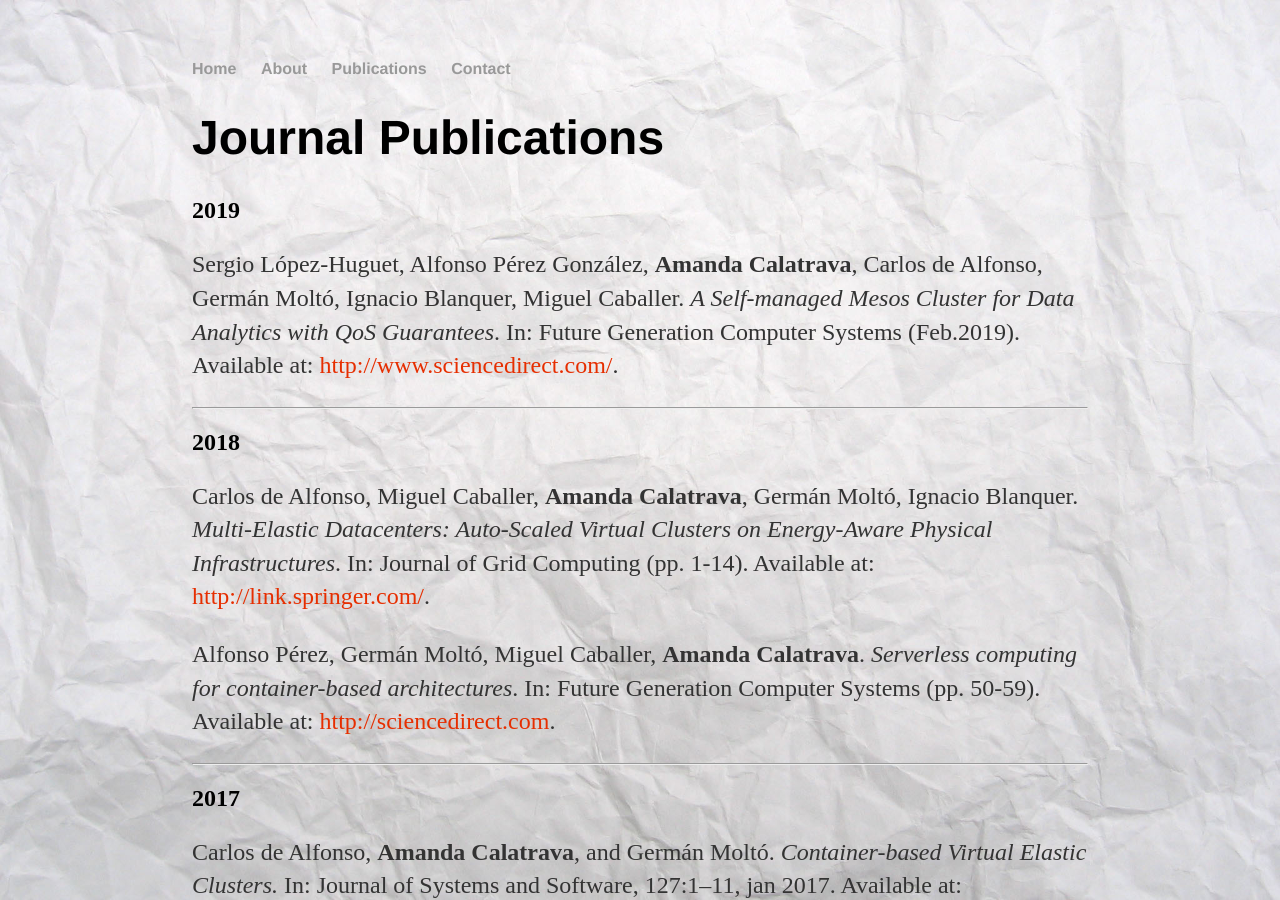
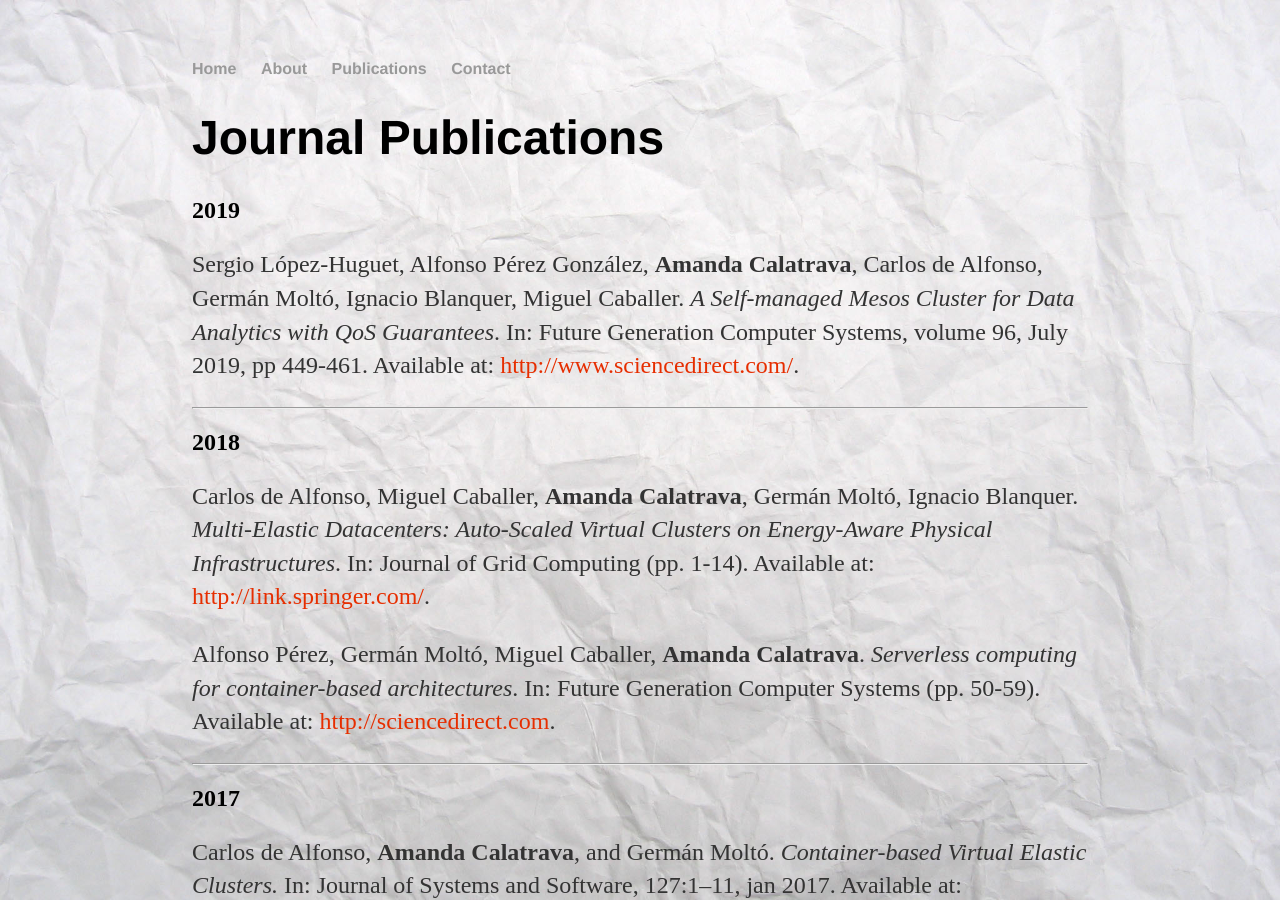
Before and after one commit to amcaar/amcaar.github.io, a Jekyll site: the page built from cv/index.html, in a window 1280 px wide and 900 px high. Built offline with Jekyll 4.4.1, drawn with Linux system fonts in a browser that asks for light colours.

Commit message:
Update index.html

```diff
--- a/cv/index.html
+++ b/cv/index.html
@@ -10,7 +10,7 @@ title: Publications of Amanda Calatrava
 		<h2>2019</h2>
 		<p>Sergio López-Huguet, Alfonso Pérez González, <strong>Amanda Calatrava</strong>, Carlos de Alfonso, Germán Moltó, Ignacio Blanquer, Miguel Caballer.
 			<em>A Self-managed Mesos Cluster for Data Analytics with QoS Guarantees</em>.
-			In: Future Generation Computer Systems (Feb.2019). Available at:
+			In: Future Generation Computer Systems, volume 96, July 2019, pp 449-461. Available at:
 			<a class="link" href="https://www.sciencedirect.com/science/article/pii/S0167739X18311087?via%3Dihub">http://www.sciencedirect.com/</a>.</p>
 		<hr>
 
```
